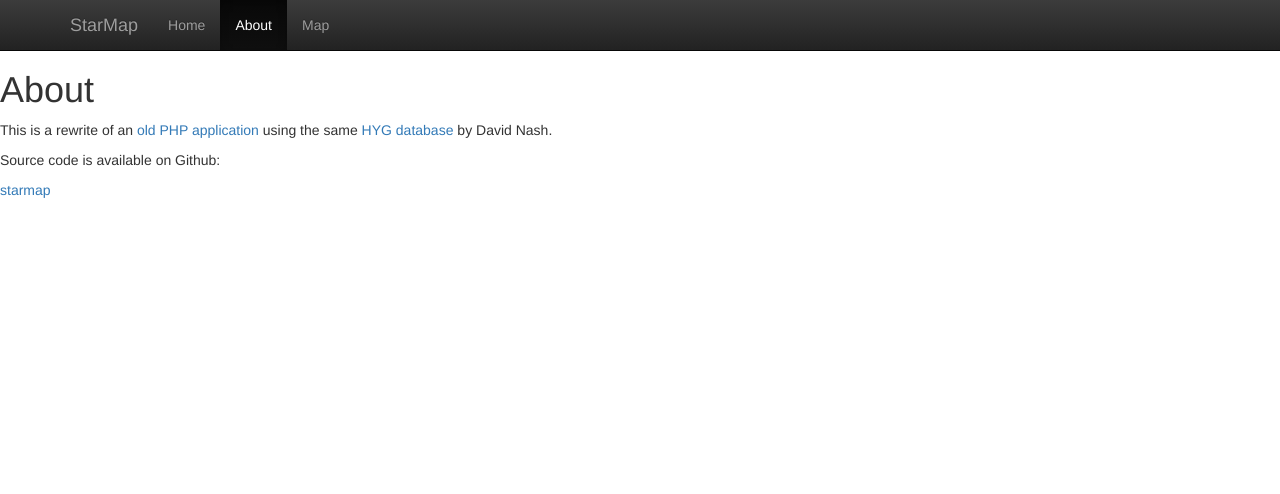
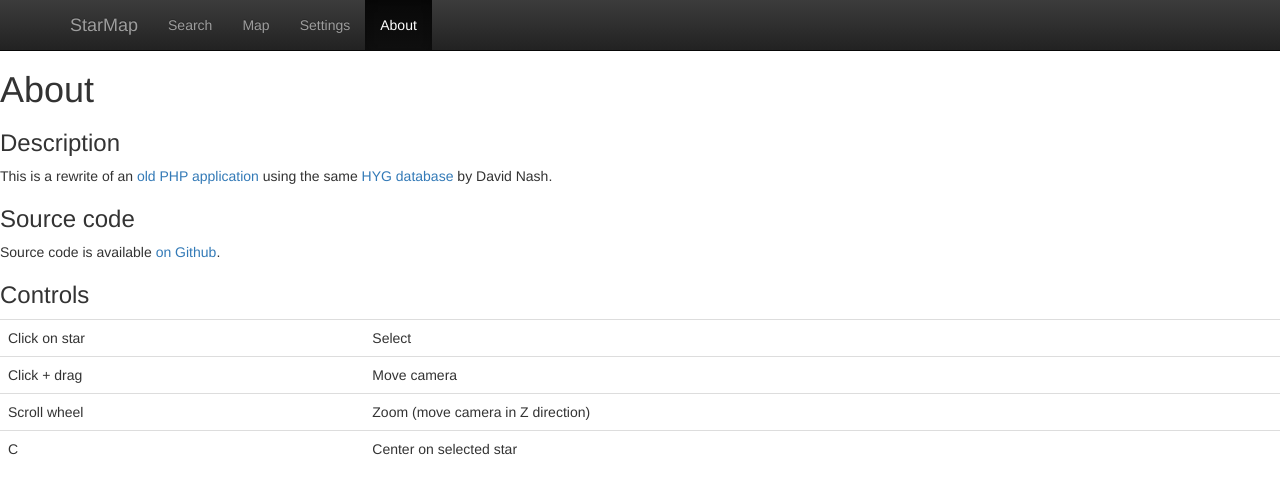
Before and after one commit to jswhitten/starmap, a website: page public/index.html in a window 1280 px wide. Both pictures are taken after a click on the link "About". Drawn offline with nearby package versions, Linux system fonts and the light colour scheme.

Commit message:
navigation and pages

```diff
--- a/public/index.html
+++ b/public/index.html
@@ -16,15 +16,15 @@
                 </div>
                 <div class="navbar-collapse collapse">
                     <ul class="nav navbar-nav">
-                        <li><a href="#home">Home</a></li>
+                        <li><a href="#search">Search</a></li>
+                        <li class="active"><a href="#map">Map</a></li>
+                        <li><a href="#settings">Settings</a></li>
                         <li><a href="#about">About</a></li>
-                        <li class="active"><a href="#map">Map</a></li>
                     </ul>
                 </div><!--/.nav-collapse -->
             </div>
         </div>
-        <div class="content textpage" id="home" style="display:none"></div>
-        <div class="content textpage" id="about" style="display:none">About</div>
+        <div class="content textpage" id="search" style="display:none"></div>
         <div class="content" id="map">
             <div id="hud">
                 <!-- Center: (<span id="hud_x"></span>, <span id="hud_y"></span>)<br /> -->
@@ -32,6 +32,9 @@
                 <span id="hud_selected_data"></span>
             </div>
         </div>
+        <div class="content textpage" id="settings" style="display:none"></div>
+        <div class="content textpage" id="about" style="display:none"></div>
+
         <script src="//ajax.googleapis.com/ajax/libs/jquery/1.11.1/jquery.min.js" ></script>
         <script src="https://maxcdn.bootstrapcdn.com/bootstrap/3.2.0/js/bootstrap.min.js"></script>
         <script src="//cdnjs.cloudflare.com/ajax/libs/three.js/r68/three.min.js"></script>
--- a/public/js/nav.js
+++ b/public/js/nav.js
@@ -1,5 +1,6 @@
-$( "#home" ).load( "pages/home.html" );
+$( "#search" ).load( "pages/search.html" );
 $( "#about" ).load( "pages/about.html" );
+$( "#settings" ).load( "pages/settings.html" );
 
 $(".nav a").on('click', function(e) {
     e.preventDefault();
--- a/public/js/starmap.js
+++ b/public/js/starmap.js
@@ -28,7 +28,7 @@ render();
 function init() {
     camera.position.z = 40;
 
-    $.getJSON('http://starmap.whitten.org/api/stars?xmin=-50&xmax=50&ymin=-100&ymax=100&zmin=-20&zmax=20', function (data) {
+    $.getJSON('http://starmap.whitten.org/api/stars?xmin=-40&xmax=40&ymin=-60&ymax=60&zmin=-20&zmax=20', function (data) {
         var t = data.data;
         var start = window.performance.now();
         for(var i = 0; i < data.length; i++) {
--- a/public/pages/about.html
+++ b/public/pages/about.html
@@ -1,6 +1,27 @@
 <h1>About</h1>
+
+<h3>Description</h3>
 <p>This is a rewrite of an <a href="http://whitten.org">old PHP application</a> using the same <a href="http://www.astronexus.com/hyg">HYG database</a> by David Nash.</p>
-<p>Source code is available on Github:</p>
-<ul>
-    <li><a href="https://github.com/jswhitten/starmap">starmap</a></li>
-</ul>
+
+<h3>Source code</h3>
+<p>Source code is available <a href="https://github.com/jswhitten/starmap">on Github</a>.
+
+<h3>Controls</h3>
+<table class="table">
+    <tr>
+        <td>Click on star</td>
+        <td>Select</td>
+    </tr>
+    <tr>
+        <td>Click + drag</td>
+        <td>Move camera</td>
+    </tr>
+    <tr>
+        <td>Scroll wheel</td>
+        <td>Zoom (move camera in Z direction)</td>
+    </tr>
+    <tr>
+        <td>C</td>
+        <td>Center on selected star</td>
+    </tr>
+</table>
--- a/public/pages/home.html
+++ /dev/null
@@ -1 +0,0 @@
-<h1>Home</h1>
--- /dev/null
+++ b/public/pages/search.html
@@ -0,0 +1,3 @@
+<h1>Search</h1>
+
+Coming soon.
--- /dev/null
+++ b/public/pages/settings.html
@@ -0,0 +1,3 @@
+<h1>Settings</h1>
+
+Coming soon.
```
